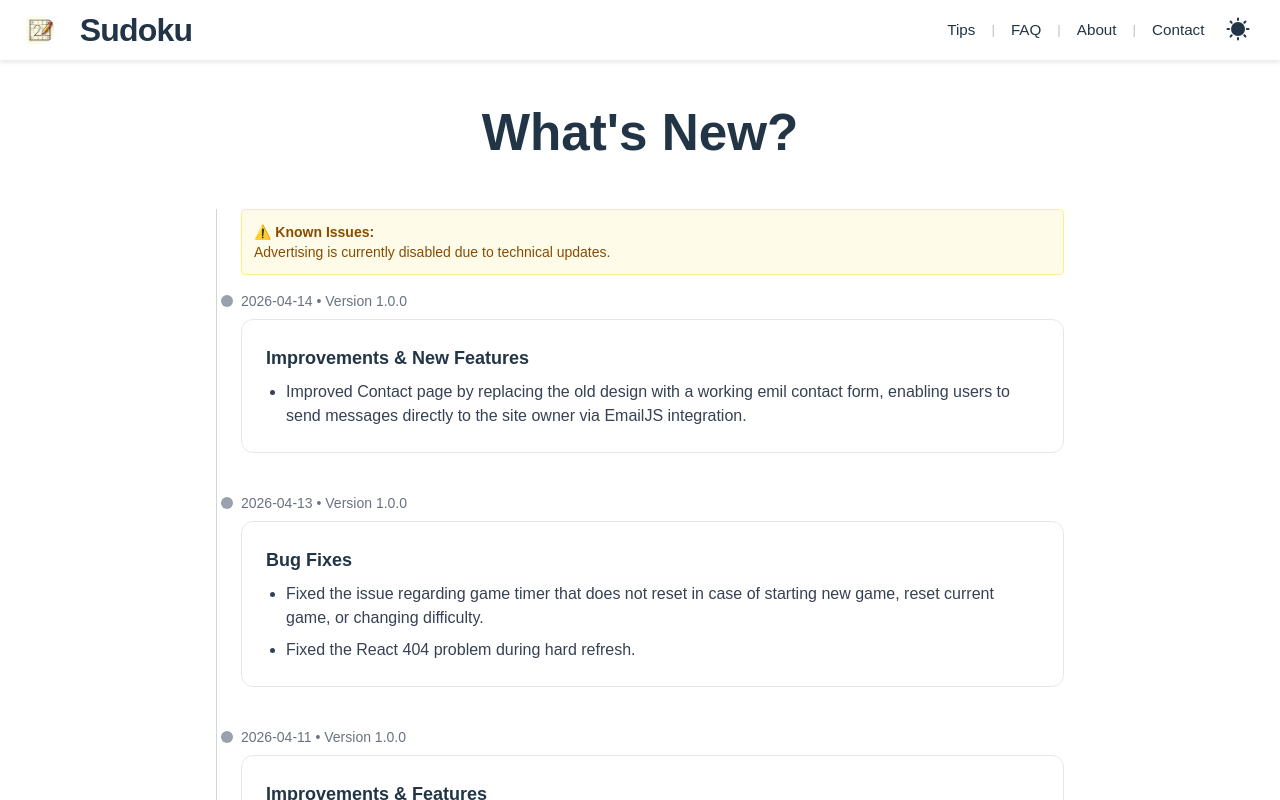
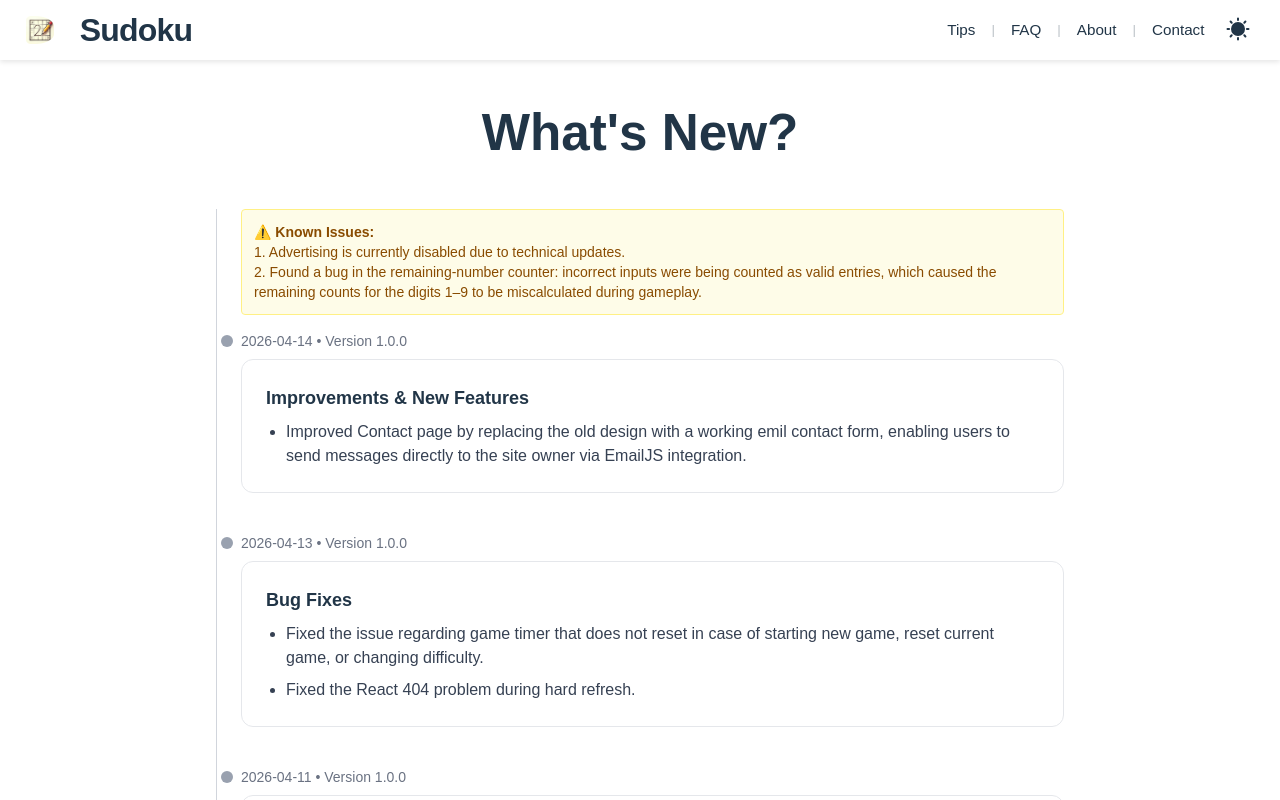
Before and after one commit to kiranofans/sudoku_game, a React (Vite) app: page /changeLog in a window 1280 px wide. Built offline with nearby package versions, Linux system fonts and the light colour scheme; a small style sheet from the web is missing.

Commit message:
UPdate what's new page

```diff
--- a/src/pages/ChangeLog.tsx
+++ b/src/pages/ChangeLog.tsx
@@ -18,7 +18,10 @@ const ChangeLog: React.FC = () => {
                 <Timeline>
                     <KnownIssuesBox
                         items={[
-                            "Advertising is currently disabled due to technical updates.",
+                            "1. Advertising is currently disabled due to technical updates.",
+                            "2. Found a bug in the remaining-number counter: "
+                            + "incorrect inputs were being counted as valid entries, "
+                            + "which caused the remaining counts for the digits 1–9 to be miscalculated during gameplay."
                         ]}
                     />
                     <ChangelogEntry
```
